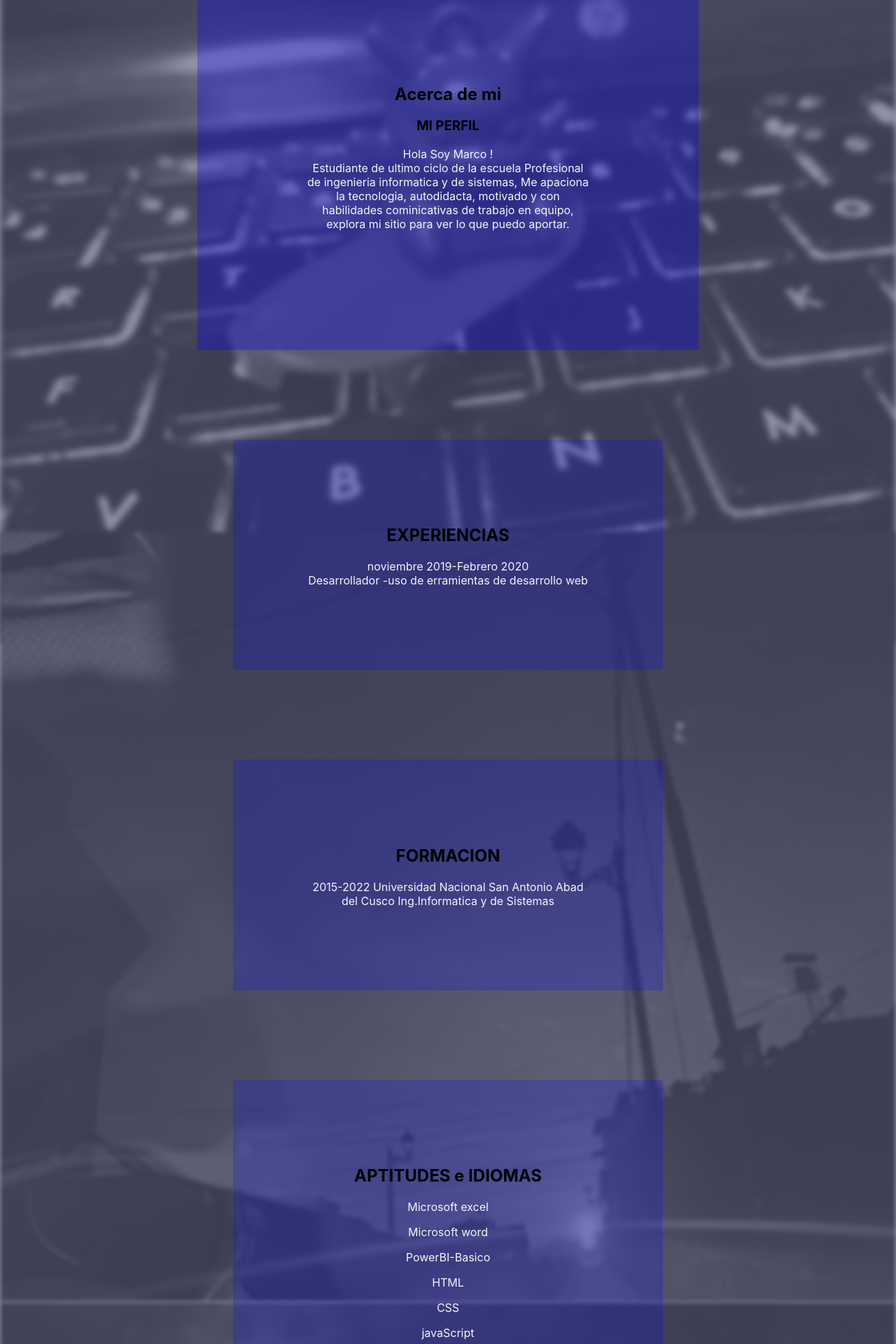
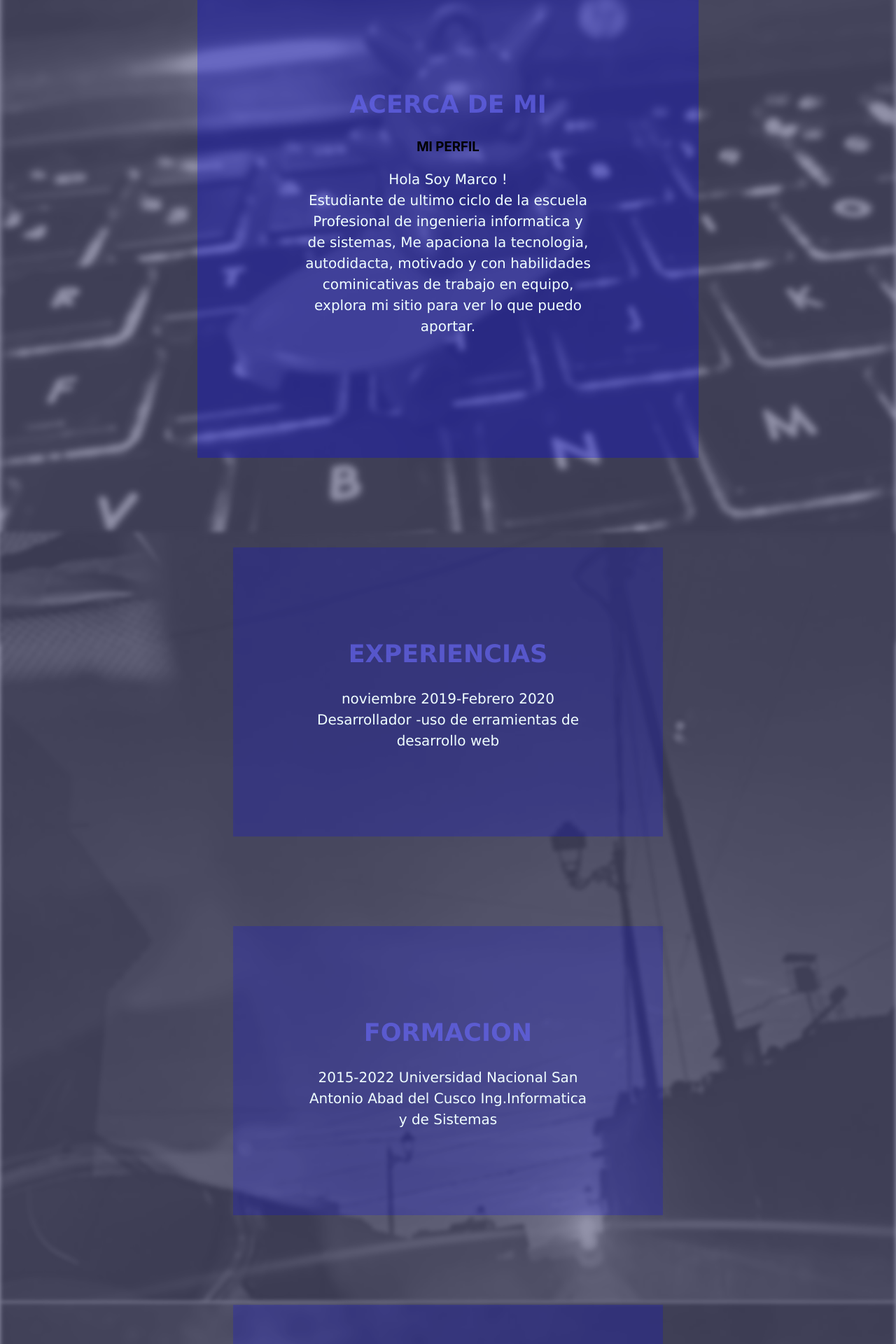
Before and after one commit to MarcoAntonioHL/CV_Marco_Antonio, a React (Create React App) app: page / in a window 1280 px wide. Shown: the part 840-2760 px from the top of the page at 70% size. Built offline with nearby package versions, Linux system fonts and the light colour scheme.

Commit message:
cambio de estilo de letra

```diff
--- a/src/App.css
+++ b/src/App.css
@@ -30,6 +30,7 @@ html{
   width: 100%;
   height: 1100px  ;
   background-image:url('../public/images/fondoInterio.jpeg');
+  background-attachment: fixed;
   position: absolute;
   filter:blur(5px) grayscale(90) contrast(0.8);
 }
@@ -38,6 +39,7 @@ html{
   width: 100%;
   height:1100px;
   background-image: url("../public/images/fondoInterior2.jpeg");
+  background-attachment: fixed;
   position: absolute;
   top: 1600px;
   filter: grayscale(10) contrast(0.8) blur(3px);
@@ -47,10 +49,8 @@ html{
   width: 100%;
   height: 1150px;
   background-image: url("../public/images/fondoInterio.jpeg");
+  background-attachment: fixed;
   position:absolute;
   top: 2700px;
   filter: blur(3px) grayscale(80) contrast(0.8);
 }
-p{
-  color: whitesmoke;
-}
--- a/src/Componentes/Contenido/AcercaDe.js
+++ b/src/Componentes/Contenido/AcercaDe.js
@@ -6,9 +6,9 @@ function Sobremi(){
     return(
         <> <div className="contenedorMe">
                 <div id="me">
-                    <h2>Acerca de mi</h2>
+                    <h2 className="titulo">ACERCA DE MI</h2>
                     <h3>MI PERFIL</h3>
-                    <p>
+                    <p className="letrasContenido">
                         Hola Soy Marco !<br></br>
                     Estudiante de ultimo ciclo de la escuela Profesional
                     de ingenieria informatica y de sistemas,
--- a/src/Componentes/Contenido/Aptitudes.js
+++ b/src/Componentes/Contenido/Aptitudes.js
@@ -5,7 +5,8 @@ function Aptitudes(){
     <>
     <div className="contenedorAptitudes">
             <div id="aptitudes">
-                <h2>APTITUDES e IDIOMAS</h2>
+                <h2 className="titulo">APTITUDES e IDIOMAS</h2>
+                <div className="letrasContenido">
                     <p>Microsoft excel</p>
                     <p>Microsoft word</p>
                     <p>PowerBI-Basico</p>
@@ -20,6 +21,7 @@ function Aptitudes(){
                     <p>Ingles-Intermedio</p>
                 </div>
             </div>
+        </div>
     </>
     )
 }
--- a/src/Componentes/Contenido/Contactos.js
+++ b/src/Componentes/Contenido/Contactos.js
@@ -9,8 +9,8 @@ function Contactos(){
     <>
         <div className="contenedorContacto">
             <div id="contacto">
-                <h2>CONTACTOS</h2>
-                <div>
+                <h2 className="titulo">CONTACTOS</h2>
+                <div className="letrasContenido">
                     <p className="Correo">
                         {Datos.correo}
                     </p>
--- a/src/Componentes/Contenido/Experiencia.js
+++ b/src/Componentes/Contenido/Experiencia.js
@@ -6,13 +6,15 @@ function Experiencias(){
     <>
         <div className="contenedorExperiencia">
             <div id="experiencia">
-                <h2>EXPERIENCIAS</h2>
-                <p>
-                    noviembre 2019-Febrero 2020<br></br>
-                    Desarrollador
-                    -uso de erramientas de desarrollo web
+                <h2 className="titulo">EXPERIENCIAS</h2>
+                <div className="letrasContenido">
+                    <p>
+                        noviembre 2019-Febrero 2020<br></br>
+                        Desarrollador
+                        -uso de erramientas de desarrollo web
 
-                </p>
+                    </p>
+                </div>
             </div>
         </div>
     </>
--- a/src/Componentes/Contenido/Formacion.js
+++ b/src/Componentes/Contenido/Formacion.js
@@ -5,12 +5,14 @@ function Formacion(){
     <>
         <div className="contenedorFormacion">
             <div id="formacion">
-                <h2>FORMACION</h2>
-                <p>
-                    2015-2022
-                    Universidad Nacional San Antonio Abad del Cusco
-                    Ing.Informatica y de Sistemas
-                </p>
+                <h2 className="titulo">FORMACION</h2>
+                    <div className="letrasContenido">
+                        <p>
+                            2015-2022
+                            Universidad Nacional San Antonio Abad del Cusco
+                            Ing.Informatica y de Sistemas
+                        </p>
+                    </div>
             </div>
         </div>
     </>
--- a/src/Componentes/Contenido/contenido.css
+++ b/src/Componentes/Contenido/contenido.css
@@ -11,9 +11,25 @@
     justify-content: center;
     margin: 10%;
     margin-bottom: 10%;
+
 }
 #experiencia ,#contacto,#aptitudes,#formacion{
     background-color:rgba(0, 0, 253, 0.2) ;
     width: 40%;
     padding: 10%;
+
 }
+
+/*ESTILOS DE LETRAS*/
+.titulo{
+    font-family:  'Lucida Sans Unicode', 'Lucida Grande', 'Lucida Sans', Arial, sans-serif, Helvetica, sans-serif;
+    font-size: 35px;
+    color: rgba(101, 101, 238, 0.7);
+    -webkit-moz-font-feature-settings: "dlig","ss01";
+}
+.letrasContenido{
+    font-family: 'Lucida Sans Unicode', 'Lucida Grande', 'Lucida Sans', Arial, sans-serif, Helvetica, sans-serif;
+    color: azure;
+    font-size:20px ;
+    line-height:150%;
+}
--- a/src/Componentes/Contenido/pasatiempos.js
+++ b/src/Componentes/Contenido/pasatiempos.js
@@ -4,10 +4,12 @@ function Pasatiempo(){
     return (
     <>
         <div id="tiempolibre">
-            <h2>PASATIEMPOS</h2>
-            <p>
-                Basketball,Football,Musica
-            </p>
+            <h2 className="titulo">PASATIEMPOS</h2>
+                <div className="letrasContenido">
+                    <p>
+                        Basketball,Football,Musica
+                    </p>
+                </div>
         </div>
     </>
     )
--- a/src/Componentes/Portada.css
+++ b/src/Componentes/Portada.css
@@ -35,7 +35,7 @@
     height: 200px;
 }
 .FuenteCabecera{
-    font-family: 'Courier New', Courier, serif;
+    font-family:'Lucida Sans Unicode', 'Lucida Grande', 'Lucida Sans', Arial, sans-serif, Helvetica, sans-serif;;
     font-size: 2.5em;
     color:white;
 }
```
Lines whose indentation alone changed are shown as unchanged.
